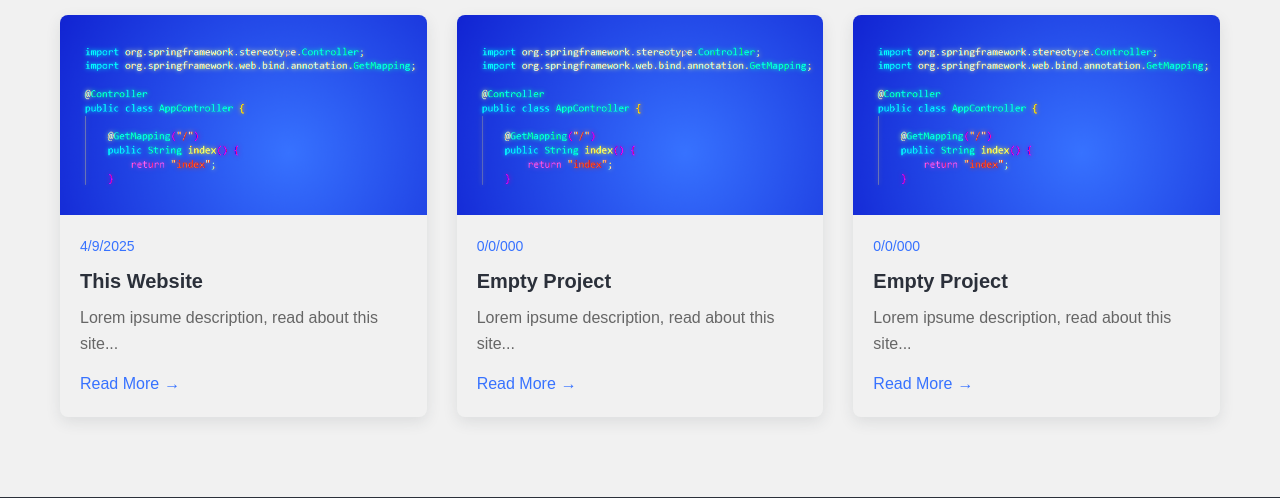
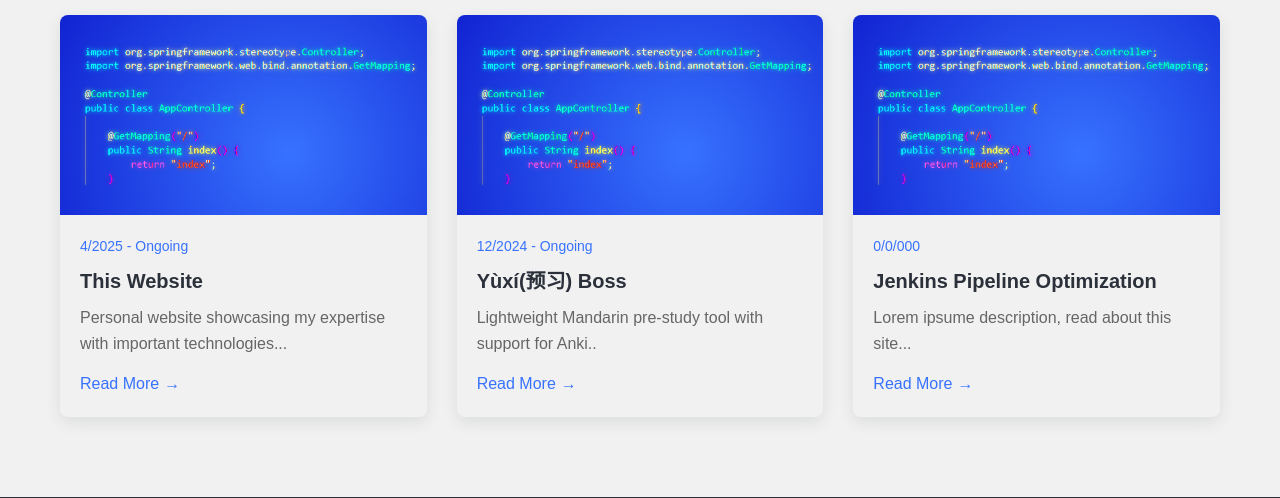
Before and after one commit to camendt-matc/matcsecdesignb, a Python web app: template www/src/main/resources/templates/index.html in a window 1280 px wide. Shown: the part 1884-2382 px from the top of the page. Run offline with Jinja, Linux system fonts and the light colour scheme; the template is opened without the code that fills it, so the values that code supplies are empty.

Commit message:
enhanced project content

```diff
--- a/www/src/main/resources/templates/index.html
+++ b/www/src/main/resources/templates/index.html
@@ -131,9 +131,9 @@
                         <img src="/project.png" alt="Projects 1">
                     </div>
                     <div class="projects-content">
-                        <div class="projects-date">4/9/2025</div>
+                        <div class="projects-date">4/2025 - Ongoing</div>
                         <h3>This Website</h3>
-                        <p>Lorem ipsume description, read about this site...</p>
+                        <p>Personal website showcasing my expertise with important technologies...</p>
                         <a href="#" class="read-more">Read More</a>
                     </div>
                 </div>
@@ -142,9 +142,9 @@
                         <img src="/project.png" alt="Projects 2">
                     </div>
                     <div class="projects-content">
-                        <div class="projects-date">0/0/000</div>
-                        <h3>Empty Project</h3>
-                        <p>Lorem ipsume description, read about this site...</p>
+                        <div class="projects-date">12/2024 - Ongoing</div>
+                        <h3>Yùxí(预习) Boss</h3>
+                        <p>Lightweight Mandarin pre-study tool with support for Anki..</p>
                         <a href="#" class="read-more">Read More</a>
                     </div>
                 </div>
@@ -154,7 +154,7 @@
                     </div>
                     <div class="projects-content">
                         <div class="projects-date">0/0/000</div>
-                        <h3>Empty Project</h3>
+                        <h3>Jenkins Pipeline Optimization</h3>
                         <p>Lorem ipsume description, read about this site...</p>
                         <a href="#" class="read-more">Read More</a>
                     </div>
```
